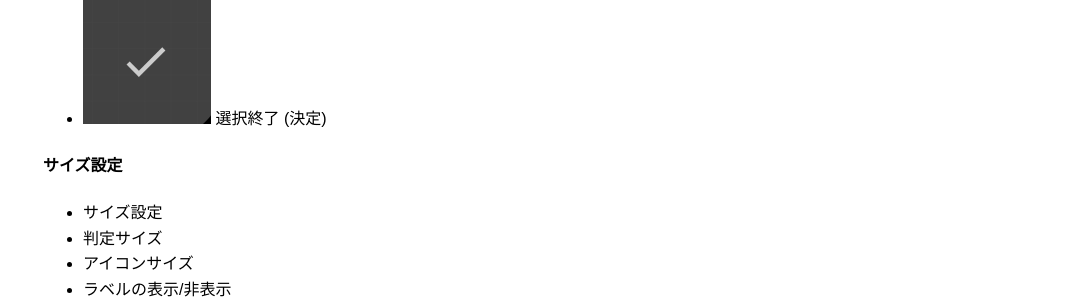
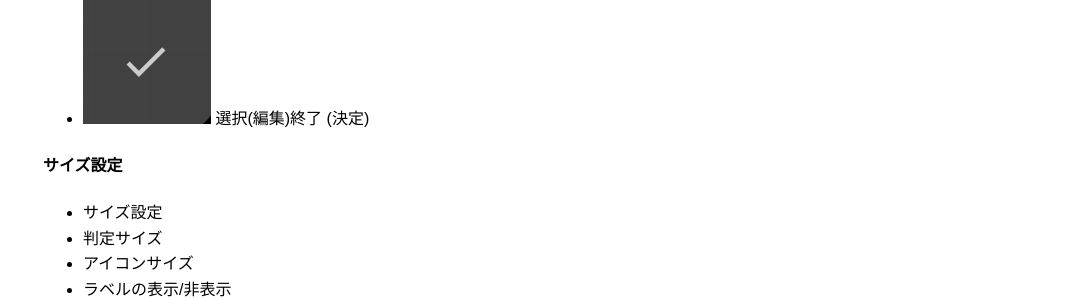
Before and after one commit to SoulfulSoft/soulfulsoft.github.io, a Jekyll site: the page built from soulful_launcher/instructions.md, in a window 1280 px wide and 900 px high, scrolled down 3036 px. Shown: the part 150-450 px from the top of the window, without its empty margins (197-1280 px from the left). Built offline with Jekyll 4.4.1, drawn with Linux system fonts in a browser that asks for light colours; our own code applies the rules of GitHub Pages for plain Markdown files.

Commit message:
Update instructions.md

```diff
--- a/soulful_launcher/instructions.md
+++ b/soulful_launcher/instructions.md
@@ -75,7 +75,7 @@ Android 12 以上
 - ![サイズ設定](images/SoulfulLauncher_Spanner.png) サイズ設定…
 - ![最前面表示On](images/SoulfulLauncher_ZOrder_On.png)![最前面表示Off](images/SoulfulLauncher_ZOrder_Off.png) 最前面表示
 - ![アイテム削除](images/SoulfulLauncher_ItemDelete.png) アイテム削除
-- ![選択終了](images/SoulfulLauncher_Commit.png) 選択終了 (決定)
+- ![選択終了](images/SoulfulLauncher_Commit.png) 選択(編集)終了 (決定)
 
 #### サイズ設定
 - サイズ設定
```
